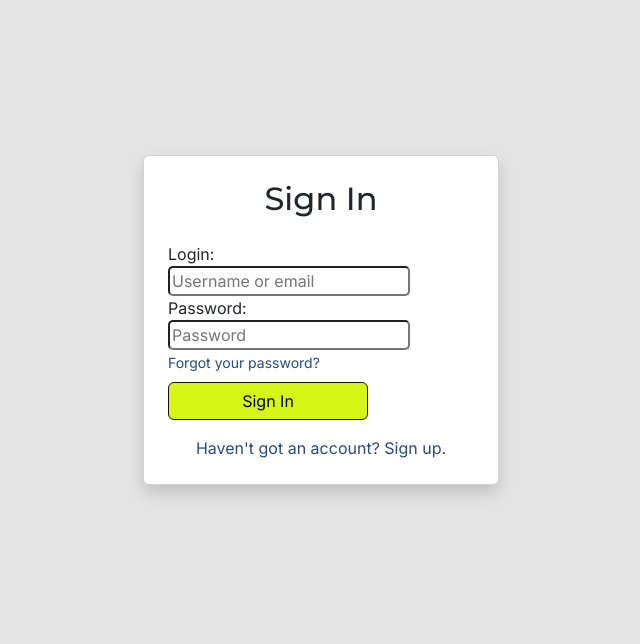
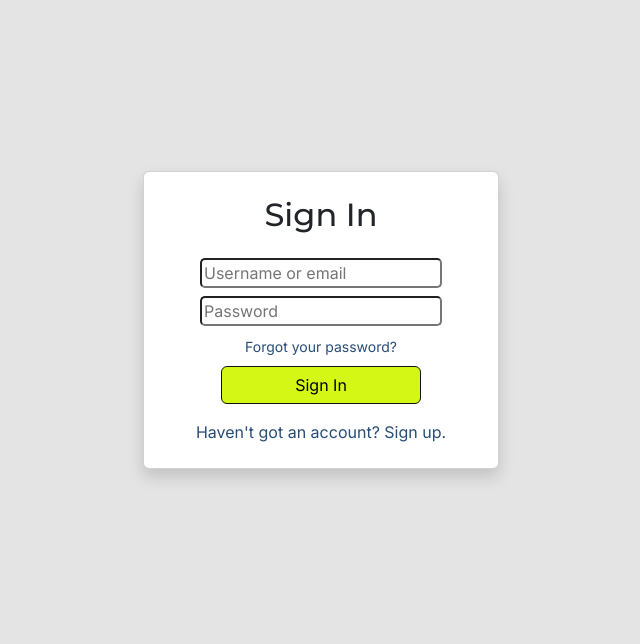
Before and after one commit to CoalTrain1618/MP_3_Xpenso, a Django app: a page that uses templates/account/login.html in a window 1280 px wide. Shown: the part 80-724 px from the top of the page, without its empty margins (319-959 px from the left). Run offline with Django 5.2, Linux system fonts and the light colour scheme; some libraries are stand-ins or nearby versions.

```diff
--- a/finances/templates/finances/dashboard.html
+++ b/finances/templates/finances/dashboard.html
@@ -7,12 +7,14 @@
     <h1>Hey, Welcome to your Dashboard!</h1>
     <p>Here you can see a summary of your budgets, incomes, and expenses.</p>
 </div>
+<!-- Budget select form -->
 <div class="container mt-4">
     <form class="text-center" method="POST" action="{% url 'dashboard' %}">
         {% csrf_token %}
         {{ budget_select_form.budget }}
         <button type="submit" class="btn btn-secondary">Calculate </button>
     </form>
+    <!-- Budget summary -->
     <div class="row text-center">
         <div class="col-md-4">
             <h2>Budgets</h2>
@@ -27,12 +29,14 @@
             <p>Total Expenses: {{ total_expenses }}</p>
         </div>
     </div>
+    <!-- Summary chart -->
     <div>
         <canvas id="dashboardChart" ></canvas>
     </div>
 {% endblock %}
 {% block scripts %}
     <script>
+        // Displaying invalid syntax, but everything renders without issues
         const categoryLabels = {{ category_names|safe }};
         const categoryData = {{ category_name_data|safe }};
         console.log('Category Labels:', categoryLabels);
--- a/templates/account/login.html
+++ b/templates/account/login.html
@@ -12,7 +12,8 @@
         <div class="col-12 col-sm-8 col-md-6 col-lg-4">
             <div class="card shadow p-4">
                 <h2 class="text-center mb-4">{% trans "Sign In" %}</h2>
-                <form method="POST" action="{% url 'account_login' %}">
+                <!-- Login Form -->
+                <form class="text-center" method="POST" action="{% url 'account_login' %}">
                     {% csrf_token %}
                     {% if form.non_field_errors %}
                     <div class="alert alert-danger">
@@ -22,17 +23,17 @@
                     </div>
                     {% endif %}
                     <div>
-                        {{ form.login.label_tag }}
-                        <br>
+                        <!-- Username/email field -->
+                        <div class="mb-2">
                             {{ form.login}}
                             {% if form.login.help_text %}
                             <small class="form-text text-muted">{{ form.login.help_text }}</small>
                             {% endif %}
-                        <br>
-                        {{ form.password.label_tag }}
-                        <br>
+                        </div>
+                        <!-- Password Field -->
+                        <div class="mb-2">
                             {{ form.password }}
-                        <br>
+                        </div>
                         <!-- Forgot Password Link -->
                         {% if form.password.help_text %}
                         <small class="form-text text-muted">{{ form.password.help_text }}</small>
@@ -41,6 +42,7 @@
                     {% if redirect_field_value %}
                     <input type="hidden" name="{{ redirect_field_name }}" value="{{ redirect_field_value }}">
                     {% endif %}
+                    <!-- Submit button -->
                     <button type="submit" class="btn btn-primary w-100 mt-2">{% trans "Sign In" %}</button>
                 </form>
                 <div class="text-center mt-3">
```
Also changed, not shown: finances/views.py (+9 -1 lines), templates/account/signup.html (+11 -12 lines). Lines whose indentation alone changed are shown as unchanged.
